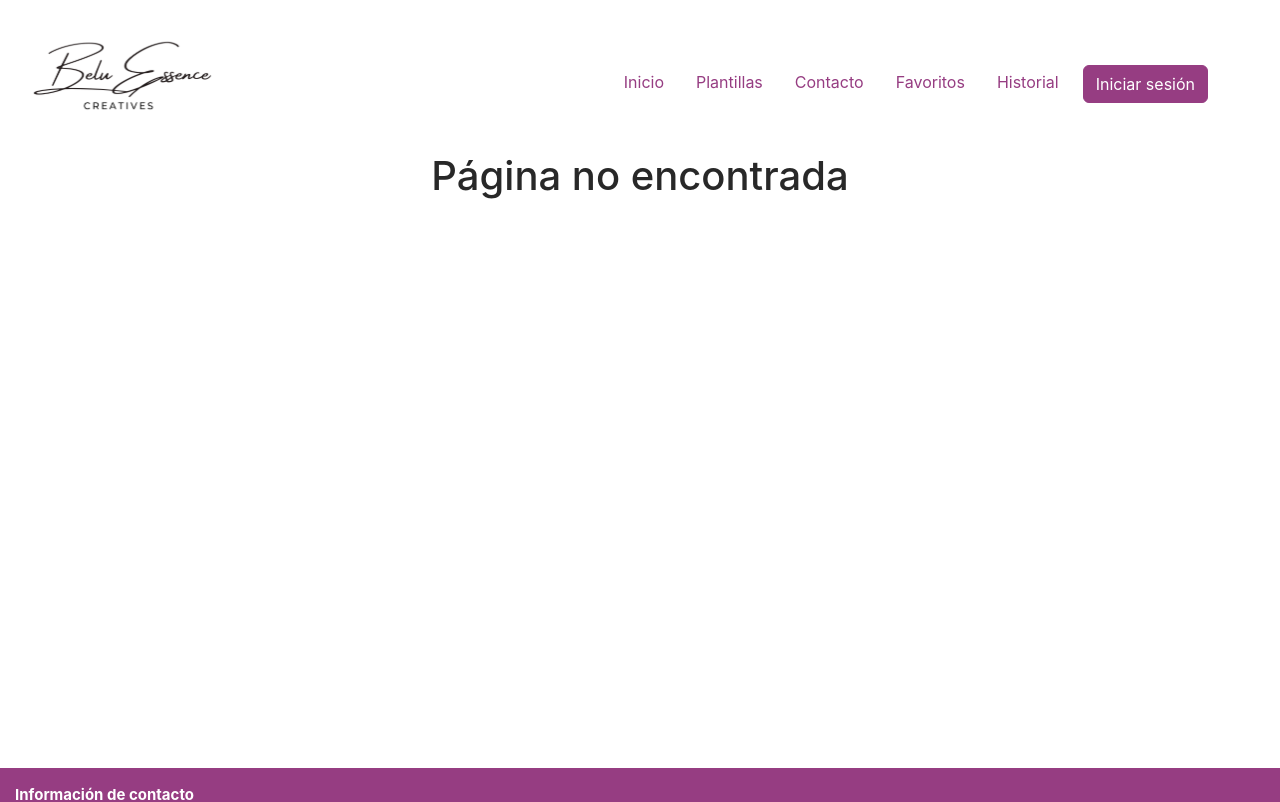
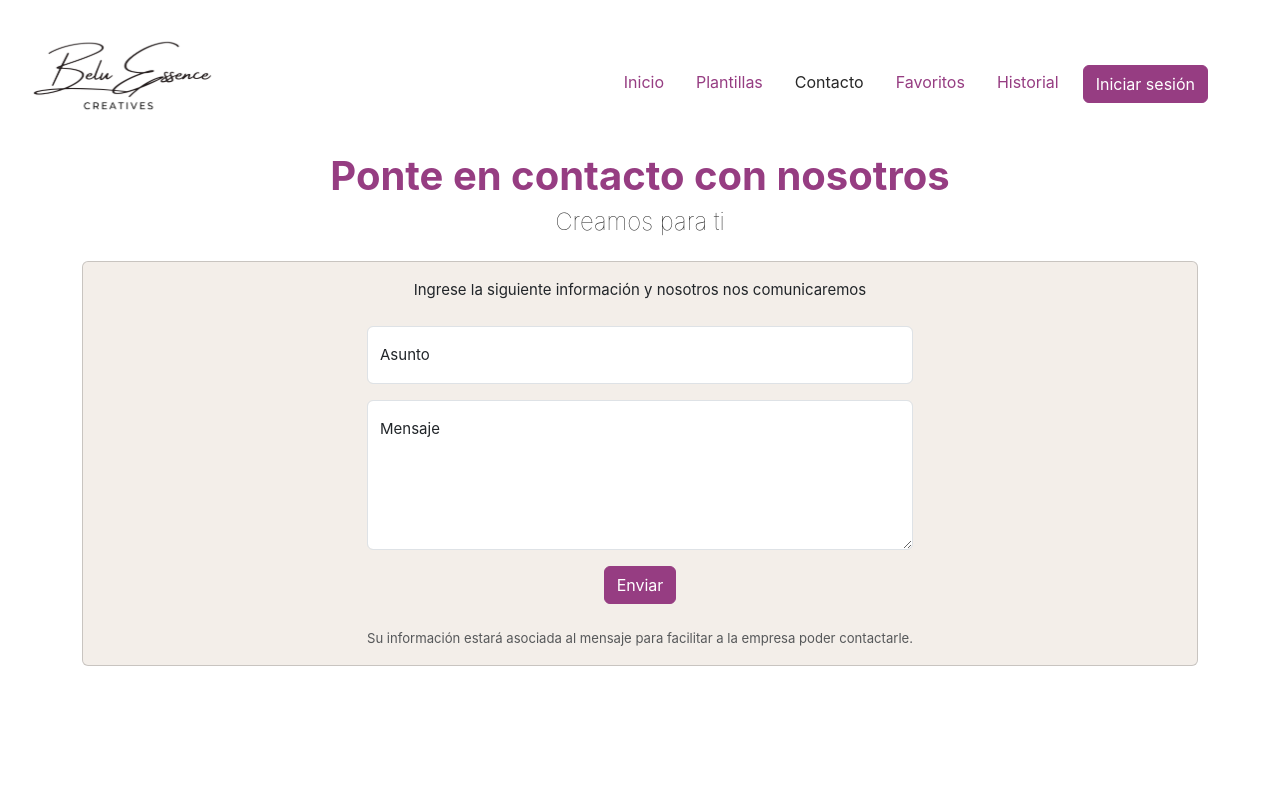
Before and after one commit to leandrodzn/essence-frontend-client, a Vue app: page /contact in a window 1280 px wide. Shown: the top 802 px of the page. Built offline with nearby package versions, Linux system fonts and the light colour scheme.

Commit message:
design of contact form and add validators

```diff
--- a/package.json
+++ b/package.json
@@ -8,6 +8,8 @@
     "preview": "vite preview"
   },
   "dependencies": {
+    "@vuelidate/core": "^2.0.3",
+    "@vuelidate/validators": "^2.0.4",
     "bootstrap": "^5.3.2",
     "pinia": "^2.1.6",
     "sass": "^1.69.4",
--- a/src/App.vue
+++ b/src/App.vue
@@ -12,7 +12,7 @@
     <nav>
       <RouterLink to="/">Inicio</RouterLink>
       <RouterLink to="/templates">Plantillas</RouterLink>
-      <RouterLink to="/">Contacto</RouterLink>
+      <RouterLink to="/contact">Contacto</RouterLink>
       <RouterLink to="/favorites">Favoritos</RouterLink>
       <RouterLink to="/about">Historial</RouterLink>
       <button to="/about" type="button" class="btn btn-primary mx-2">
@@ -57,7 +57,7 @@ header {
 }
 
 .main-content {
-  min-height: calc(100vh - (152px + 2rem));
+  min-height: calc(100vh - (100px));
 }
 
 .logo {
--- /dev/null
+++ b/src/forms/ContactForm.vue
@@ -0,0 +1,102 @@
+<template>
+  <div class="card text-center contact-form">
+    <div class="card-body">
+      <div>
+        <div>Ingrese la siguiente información y nosotros nos comunicaremos</div>
+      </div>
+
+      <div class="form mt-2">
+        <form @submit.prevent="sendContactMessage">
+          <div class="mb-3"></div>
+
+          <div
+            class="form-floating mb-3"
+            :class="{ error: v$.issue.$errors.length }"
+          >
+            <input
+              v-model="issue"
+              class="form-control"
+              type="text"
+              placeholder="Asunto"
+              aria-label="default input example"
+              id="floatingInputSubject"
+            />
+            <label for="floatingInputSubject">Asunto</label>
+            <div v-if="v$.issue.$error" class="form-text">
+              Asunto es requerido
+            </div>
+          </div>
+
+          <div
+            class="form-floating mb-3"
+            :class="{ error: v$.message.$errors.length }"
+          >
+            <textarea
+              v-model="message"
+              class="form-control"
+              placeholder="Leave a comment here"
+              id="floatingTextareaDescription"
+              style="min-height: 150px"
+            ></textarea>
+            <label for="floatingTextareaDescription">Mensaje</label>
+            <div v-if="v$.message.$error" class="form-text">
+              Mensaje es requerido
+            </div>
+          </div>
+
+          <button type="submit" class="btn btn-primary">Enviar</button>
+
+          <div class="form-text mt-4">
+            Su información estará asociada al mensaje para facilitar a la
+            empresa poder contactarle.
+          </div>
+        </form>
+      </div>
+    </div>
+  </div>
+</template>
+<script>
+import { useVuelidate } from "@vuelidate/core";
+import { required } from "@vuelidate/validators";
+
+export default {
+  setup() {
+    return { v$: useVuelidate() };
+  },
+  data() {
+    return {
+      issue: "",
+      message: "",
+    };
+  },
+  validations() {
+    return {
+      issue: { required },
+      message: { required },
+    };
+  },
+  methods: {
+    async sendContactMessage() {
+      const isFormCorrect = await this.v$.$validate();
+
+      if (isFormCorrect) {
+        console.log("Valido");
+      } else {
+        console.log("Invalido");
+      }
+    },
+  },
+};
+</script>
+<style lang="scss" scoped>
+.contact-form {
+  background-color: rgba(237, 230, 222, 0.67);
+
+  .form {
+    display: flex;
+    flex-direction: column;
+    align-items: center;
+    justify-content: center;
+  }
+}
+</style>
--- a/src/router/index.js
+++ b/src/router/index.js
@@ -12,6 +12,11 @@ const router = createRouter({
       path: "/about",
       name: "About",
       component: () => import("../views/AboutView.vue"),
+    },
+    {
+      path: "/contact",
+      name: "Contact",
+      component: () => import("../views/ContactView.vue"),
     },
     {
       path: "/templates",
--- /dev/null
+++ b/src/views/ContactView.vue
@@ -0,0 +1,35 @@
+<script>
+import ContactForm from "../forms/ContactForm.vue";
+export default {
+  components: {
+    ContactForm,
+  },
+};
+</script>
+
+<template>
+  <div class="container">
+    <div class="text-center">
+      <h1 class="title">Ponte en contacto con nosotros</h1>
+      <h4 class="subtitle">Creamos para ti</h4>
+      <ContactForm class="mt-4 mb-4" />
+    </div>
+  </div>
+</template>
+
+<style>
+.title {
+  font-weight: bold;
+  color: var(--primary);
+}
+
+.subtitle {
+  font-weight: lighter;
+}
+@media (min-width: 1024px) {
+  .favorites {
+    min-height: 100vh;
+    align-items: center;
+  }
+}
+</style>
```
Also changed, not shown: 1 other file (tests, documents, lock files or other folders).
